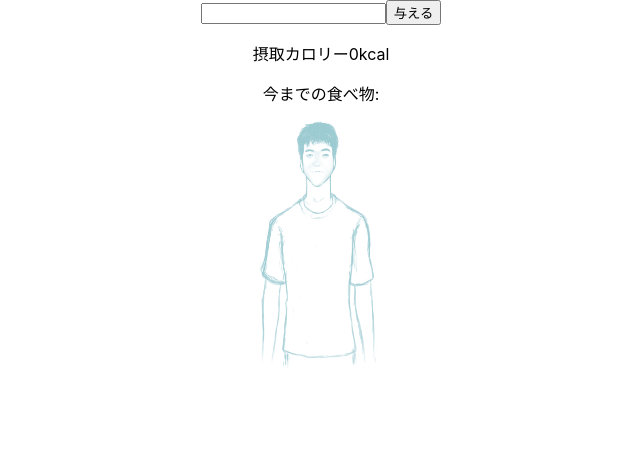
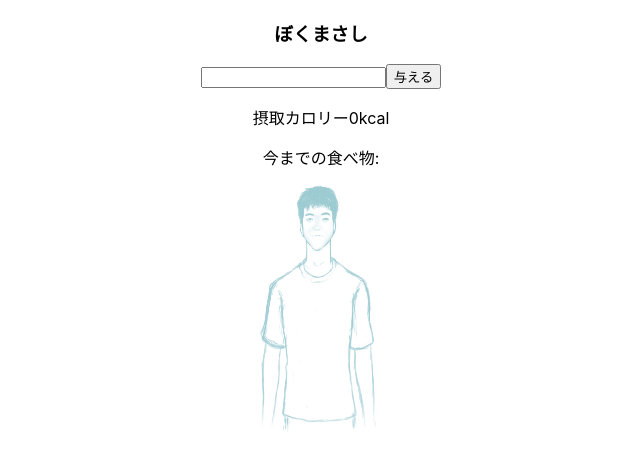
Before and after one commit to watnows/hackathon-2022-team2, a React (Create React App) app: page / in a window 1280 px wide. Shown: the top 468 px of the page, without its empty margins (319-959 px from the left). Built offline with nearby package versions, Linux system fonts and the light colour scheme.

Commit message:
add Header

```diff
--- a/src/App.js
+++ b/src/App.js
@@ -2,8 +2,14 @@ import React, { useState } from 'react';
  import pic from "./イラスト11.png"
  import "./App.css"
 
+ const Header = () =>{
+    return(
+        <h3>ぼくまさし</h3>
+    )
+ }
 
 const  App = () => {
+
     const[text,setText] = useState("")
     const [addtexts, setTexts] = useState([]);
     const[sumcalorie,setsumcalorie] = useState(0)
@@ -49,6 +55,7 @@ const  App = () => {
 
     return (
         <div className="App">
+            <Header/>
             <input
               value={text}
               onChange={(Event) => setText(Event.target.value)}
```
